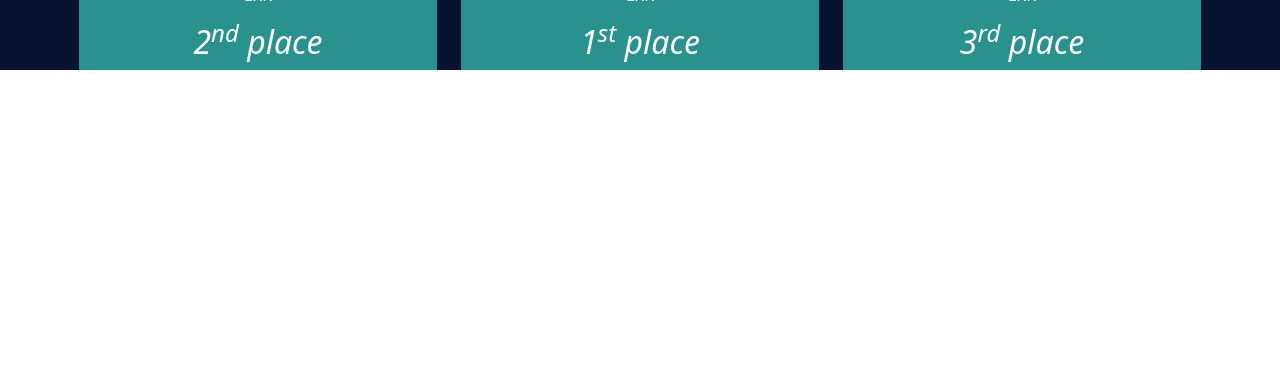
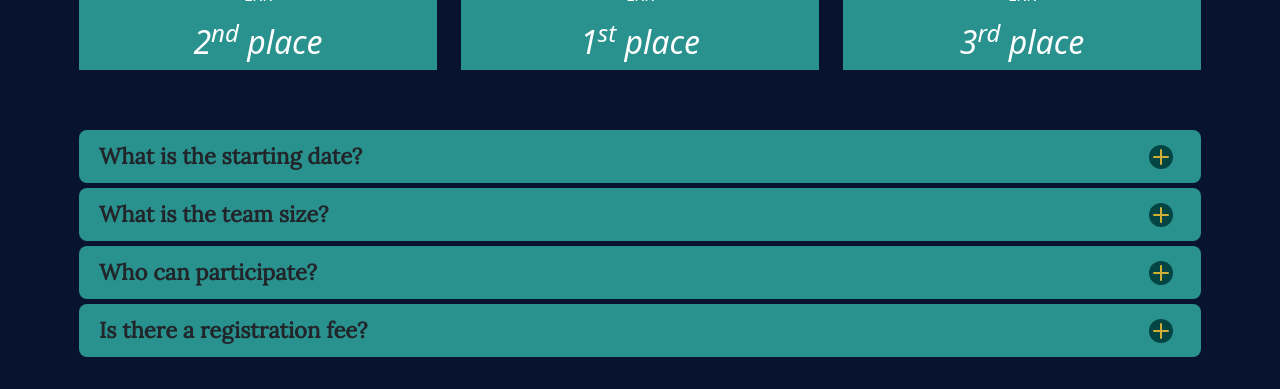
Before and after one commit to ACM-student-chapter-UOM/decode-competition, a React (Create React App) app: page / in a window 1280 px wide. Shown: the part 1115-1504 px from the top of the page. Before the commit the page ends 1185 px from the top, so only its background shows below. Built offline with nearby package versions, Linux system fonts and the light colour scheme.

Commit message:
faq section changes

```diff
--- a/package.json
+++ b/package.json
@@ -8,6 +8,8 @@
     "@testing-library/user-event": "^12.8.3",
     "react": "^17.0.2",
     "react-dom": "^17.0.2",
+    "react-faq-component": "^1.3.1",
+    "react-icons": "^4.3.1",
     "react-router-dom": "^5.3.0",
     "react-scripts": "4.0.3",
     "web-vitals": "^1.1.2"
--- /dev/null
+++ b/src/Components/FAQ/Faq.js
@@ -0,0 +1,66 @@
+import "./faq1.css";
+import { useState } from "react";
+import { FiPlus } from "react-icons/fi";
+
+function Faq() {
+  const [selected, setSelected] = useState(null);
+  const toggle = (i) => {
+    if (selected === i) {
+      return setSelected(null);
+    }
+    setSelected(i);
+  };
+  return (
+    <div style={{ backgroundColor: "#071330" }}>
+      <div className="container container--xs">
+        <div className="row align-items-center">
+          <div className="wrapper1">
+            <div className="accordion1">
+              {data.map((item, i) => (
+                <div className="item1">
+                  <div className="title1" onClick={() => toggle(i)}>
+                    <b>{item.question}</b>
+                    <FiPlus
+                      className={
+                        selected === i
+                          ? "question-icon rotate"
+                          : "question-icon"
+                      }
+                    />
+                  </div>
+                  <div
+                    className={selected === i ? "content1 show" : "content1"}
+                  >
+                    <b> {item.answer}</b>
+                  </div>
+                </div>
+              ))}
+            </div>
+          </div>
+        </div>
+      </div>
+    </div>
+  );
+}
+
+//sample data
+const data = [
+  {
+    question: "What is the starting date?",
+    answer: "00-00-2021 ",
+  },
+  {
+    question: "What is the team size?",
+    answer: "Between 0-0 members",
+  },
+  {
+    question: "Who can participate?",
+    answer: "tttttttttttttttttttttttttt ttttttttttttttttttttttttttttttttt",
+  },
+  {
+    question: "Is there a registration fee?",
+    answer: "wwww",
+  },
+];
+
+export default Faq;
--- /dev/null
+++ b/src/Components/FAQ/faq1.css
@@ -0,0 +1,65 @@
+.wrapper1 {
+  display: flex;
+  height: 100%;
+  justify-content: center;
+  align-items: center;
+  background-color: #071330;
+}
+
+.accordion1 {
+  width: 100%;
+  margin-top: 30px;
+  margin-bottom: 30px;
+}
+
+.item1 {
+  background: #29918e;
+  margin-bottom: 5px;
+  padding: 10px 20px;
+  border-radius: 8px;
+}
+
+.title1 {
+  color: 024543;
+  display: flex;
+  justify-content: space-between;
+  align-items: center;
+  cursor: pointer;
+  font-size: 22px;
+  font-family: "Lora", serif;
+}
+
+.content1 {
+  color: white;
+  max-height: 0;
+  overflow: hidden;
+  transition: all 0.5s cubic-bezier(0, 1, 0, 1);
+  cursor: pointer;
+  font-family: "Lora", serif;
+}
+
+.content1.show {
+  height: auto;
+  max-height: 9999px;
+  transition: all 0.5s cubic-bezier(1, 0, 1, 0);
+}
+
+.question-icon {
+  background: none;
+  border: none;
+  color: #d4af37;
+  cursor: pointer;
+  margin-left: auto;
+  margin-right: 8px;
+  width: 1.5rem;
+  height: 1.5rem;
+  background: #024543;
+  display: flex;
+  align-items: center;
+  justify-content: center;
+  border-radius: 50%;
+}
+
+.rotate {
+  transform: rotate(45deg);
+}
--- a/src/Components/Home/Home.js
+++ b/src/Components/Home/Home.js
@@ -4,6 +4,7 @@ import "./Home.css";
 import image from "../../resources/images/image.jpg";
 import { countDown } from "./CountDown";
 import Prizes from "../Prizes/Prizes";
+import Faq from "../FAQ/Faq";
 
 const Home = () => {
   setInterval(countDown, 1000);
@@ -45,6 +46,7 @@ const Home = () => {
         </div>
       </section>
       <Prizes/>
+      <Faq/>
     </>
   );
 };
```
Also changed, not shown: 1 other file (tests, documents, lock files or other folders).
